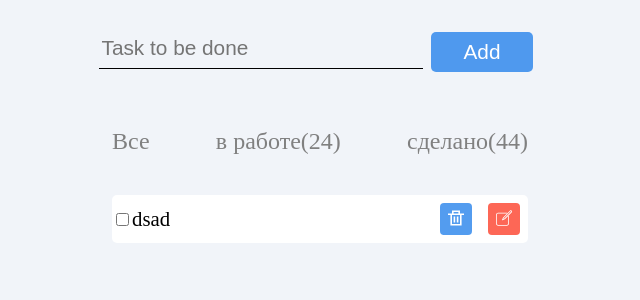
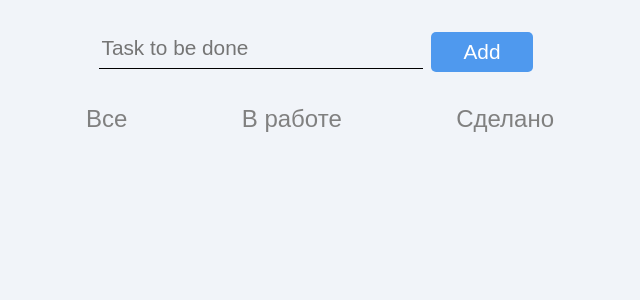
Before and after one commit to Bekarys7/CRM-System, a React (Vite) app: page / in a window 1280 px wide. Shown: the top 300 px of the page, without its empty margins (320-960 px from the left). Built offline with nearby package versions, Linux system fonts and the light colour scheme.

Commit message:
добавил в табсах класс активный

```diff
--- a/src/App.jsx
+++ b/src/App.jsx
@@ -1,11 +1,60 @@
+import { useState } from "react";
 import Tabs from "./components/Tabs";
 import TaskInput from "./components/TaskInput";
+import styles from "./components/App.module.scss";
+import Task from "./components/Task";
 
 function App() {
+  const [selectedTab, setSelectedTab] = useState();
+  const [userInput, setUserInput] = useState("");
+  const [userTasks, setUserTasks] = useState([]);
+  let [count, setCount] = useState(0);
+
+  function handleuserTasks() {
+    setUserTasks(() => {
+      return [...userTasks, { id: count, name: userInput }];
+    });
+    setUserInput("");
+    setCount((prevCount) => prevCount + 1);
+  }
+
+  function handleSelect(selectedButton) {
+    setSelectedTab(() => selectedButton);
+  }
+
+  console.log(userTasks);
+
   return (
     <>
-      <TaskInput />
-      <Tabs />
+      <TaskInput
+        onChange={handleuserTasks}
+        onChange2={(event) => setUserInput(event.target.value)}
+        userInput={userInput}
+      />
+
+      <div className={styles.wrapper}>
+        <Tabs
+          isActive={selectedTab === "all"}
+          onSelect={() => handleSelect("all")}
+          userTasks={userTasks}
+        >
+          Все
+        </Tabs>
+        <Tabs
+          isActive={selectedTab === "inWork"}
+          onSelect={() => handleSelect("inWork")}
+          userTasks={userTasks}
+        >
+          В работе
+        </Tabs>
+        <Tabs
+          isActive={selectedTab === "completed"}
+          onSelect={() => handleSelect("completed")}
+          userTasks={userTasks}
+        >
+          Сделано
+        </Tabs>
+      </div>
     </>
   );
 }
--- /dev/null
+++ b/src/components/App.module.scss
@@ -0,0 +1,6 @@
+.wrapper {
+  display: flex;
+  margin: 0 auto;
+  width: 30rem;
+  justify-content: space-between;
+}
--- a/src/components/Tabs.jsx
+++ b/src/components/Tabs.jsx
@@ -1,15 +1,17 @@
 import styles from "../components/Tabs.module.scss";
 import Task from "./Task";
 
-export default function Tabs({}) {
+export default function Tabs({ children, userTasks, isActive, onSelect }) {
   return (
     <>
-      <section className={styles.wrapper}>
-        <p>Все</p>
-        <p>в работе(24)</p>
-        <p>сделано(44)</p>
+      <section onSelect className={styles.wrapper}>
+        <button
+          onClick={onSelect}
+          className={isActive ? styles.active : undefined}
+        >
+          {children}
+        </button>
       </section>
-      <Task />
     </>
   );
 }
--- a/src/components/Tabs.module.scss
+++ b/src/components/Tabs.module.scss
@@ -1,11 +1,18 @@
 .wrapper {
-  display: flex;
-  margin: 0 auto;
-  width: 26rem;
-  justify-content: space-between;
-
-  p {
+  button {
+    background-color: rgb(241, 244, 249);
     font-size: 1.5rem;
     color: gray;
+    border-style: none;
+    cursor: pointer;
+
+    &:hover {
+      background-color: blue;
+      border-radius: 5px;
+    }
+    &.active {
+      background-color: blue;
+      border-radius: 5px;
+    }
   }
 }
--- a/src/components/Task.jsx
+++ b/src/components/Task.jsx
@@ -2,12 +2,13 @@ import deleteIcon from "../assets/delete.svg";
 import editIcon from "../assets/editIcon.svg";
 import styles from "../components/Task.module.scss";
 
-export default function Task() {
+export default function Task({ userTasks }) {
+  return userTasks.map((item) => {
     return (
-    <div className={styles.control}>
+      <div className={`${styles.control}`} key={item.id}>
         <div>
           <input type="checkbox" id="toDoTasks" name="task" value="task" />
-        <label>dsad</label>
+          <label>{item.name}</label>
         </div>
         <div>
           <button className={styles.editButton}>
@@ -19,4 +20,5 @@ export default function Task() {
         </div>
       </div>
     );
+  });
 }
--- a/src/components/TaskInput.jsx
+++ b/src/components/TaskInput.jsx
@@ -1,32 +1,20 @@
 import styles from "../components/TaskInput.module.scss";
-import { useState } from "react";
+// import { useState } from "react";
 
-const arrayTasks = [];
-export default function TaskInput({}) {
-  const [userInput, setUserInput] = useState("");
-  function handleUserInput(id, input) {
-    setUserInput(() => {
-      return input;
-    });
-  }
-
-  console.log(userInput);
-  console.log(arrayTasks);
+export default function TaskInput({ userInput, onChange, onChange2 }) {
+  // console.log(userTasks);
 
   return (
-    <>
     <div className={styles.wrapper}>
       <input
+        value={userInput}
         type="text"
         required
         placeholder="Task to be done"
         minLength={2}
-          onChange={(event) => handleUserInput(event.target.value)}
+        onChange={onChange2}
       />
-        <button onClick={() => handleUserInput((arrayTasks[0] = userInput))}>
-          Add
-        </button>
+      <button onClick={onChange}>Add</button>
     </div>
-    </>
   );
 }
```
Lines whose indentation alone changed are shown as unchanged.
